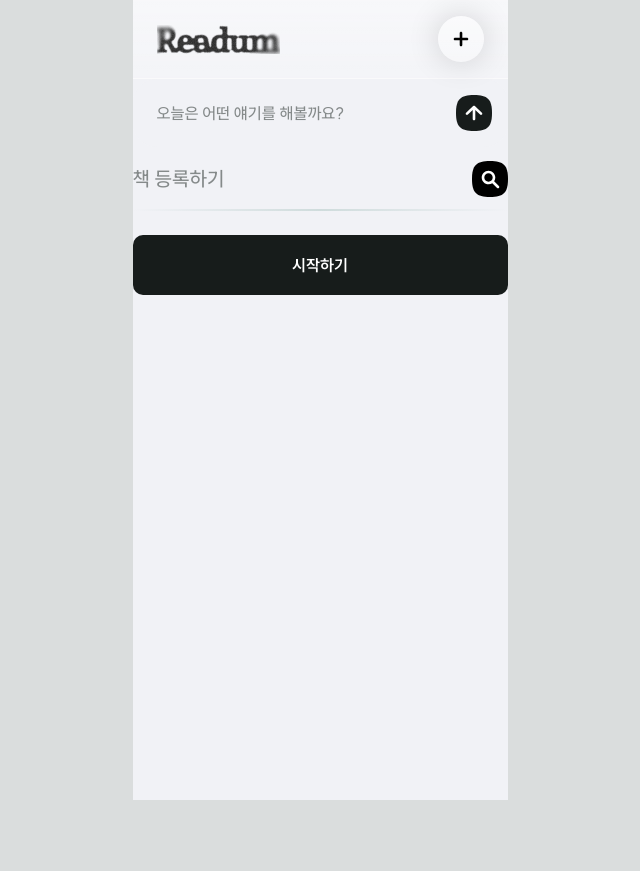
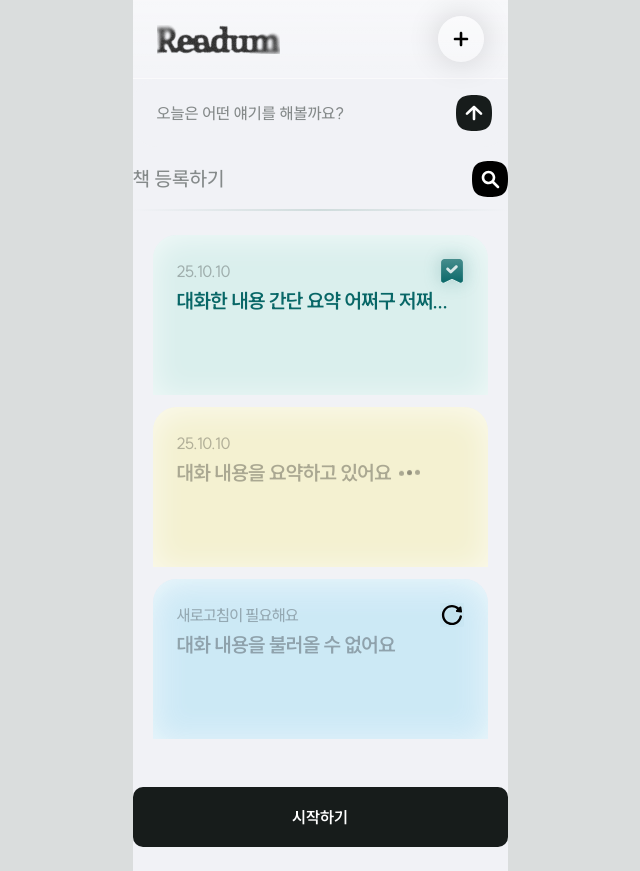
Before and after one commit to depromeet/18th-team4-web, a Next.js app: page / in a window 1280 px wide. Shown: the whole page, without its empty margins (320-960 px from the left). Before the commit the page ends 800 px from the top, so only its background shows below. Built offline with nearby package versions, Linux system fonts and the light colour scheme; no server answers.

Commit message:
chore : 메인 페이지에 테스트용ChatCard 적용

```diff
--- a/src/components/pages/Main/Container.tsx
+++ b/src/components/pages/Main/Container.tsx
@@ -1,4 +1,4 @@
-import { Header, HEADER_VARIANT, LinkButton } from '@/components';
+import { ChatCard, CHAT_CARD_COLOR, CHAT_CARD_STATUS, Header, HEADER_VARIANT, LinkButton } from '@/components';
 import { PATH_NAME } from '@/constants';
 import { MainBody } from './Body';
 
@@ -8,6 +8,25 @@ export default function MainContainer() {
       <Header variant={HEADER_VARIANT.HOME} />
       <MainBody />
 
+      <div className="flex flex-col gap-[1.2rem] px-[2rem] py-[2.4rem]">
+        <ChatCard
+          color={CHAT_CARD_COLOR.TEAL}
+          date="25.10.10"
+          summary="대화한 내용 간단 요약 어쩌구 저쩌..."
+          bookmarked
+        />
+        <ChatCard
+          color={CHAT_CARD_COLOR.YELLOW}
+          status={CHAT_CARD_STATUS.LOADING}
+          date="25.10.10"
+        />
+        <ChatCard
+          color={CHAT_CARD_COLOR.SKY}
+          status={CHAT_CARD_STATUS.ERROR}
+        />
+
+      </div>
+
       <section className="flex justify-center py-[2.4rem]">
         <LinkButton href={PATH_NAME.register.list()} size="lg" variant="black">
           시작하기
```
